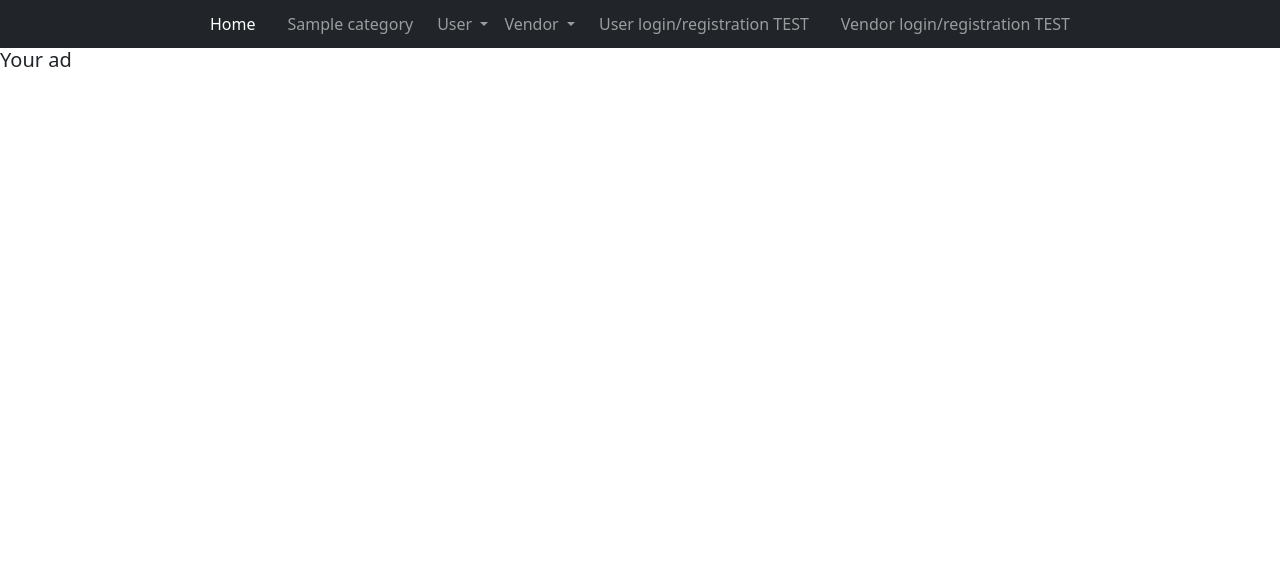
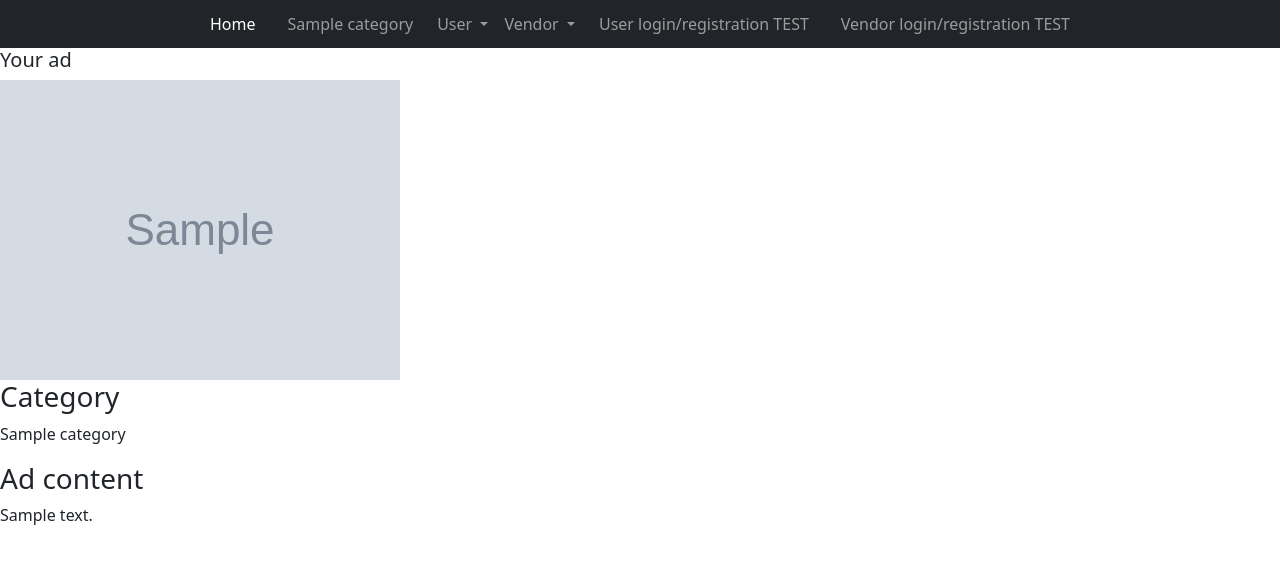
Before and after one commit to rpashayev/wedding_vendors_project, a Flask app: template flask_app/templates/test_view_ad.html in a window 1280 px wide. Shown: the top 564 px of the page. Run offline with Flask 3, Linux system fonts and the light colour scheme; the template is opened without the code that fills it: most values are stand-ins (such as "Sample title", 1, 10 or a date in 2020); grey boxes marked "Sample" are stand-in pictures.

Commit message:
test ad view page

```diff
--- a/flask_app/templates/test_view_ad.html
+++ b/flask_app/templates/test_view_ad.html
@@ -74,7 +74,12 @@
                 {% endif %}
             {% endwith %}
 
+            <img src="{{ ad.image.image_path }}" alt="ad image">
+            <h3>Category</h3>
+            <p>{{ ad.category.category }}</p>
 
+            <h3>Ad content</h3>
+            <p>{{ ad.ad_content }}</p>
 
         </div>
     </div>
```
